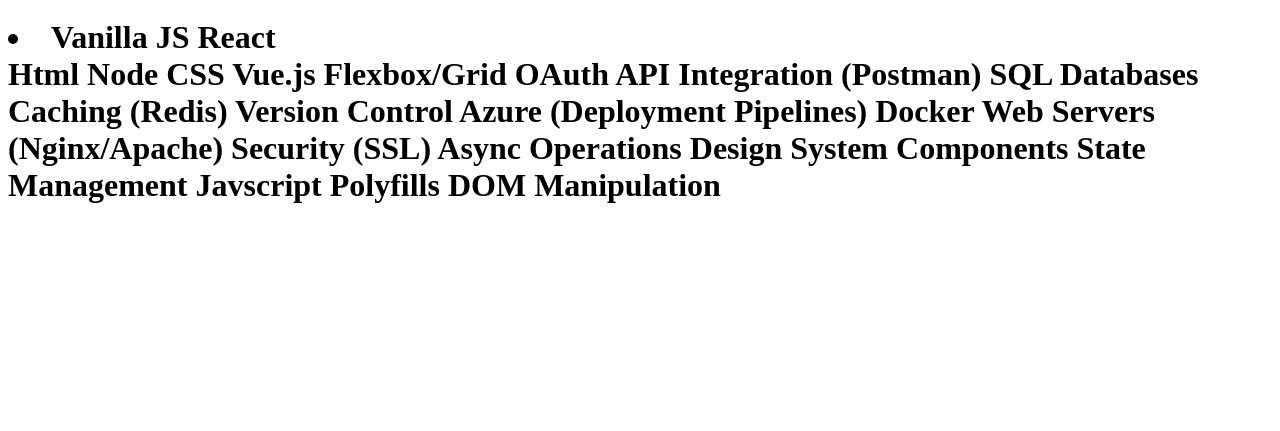
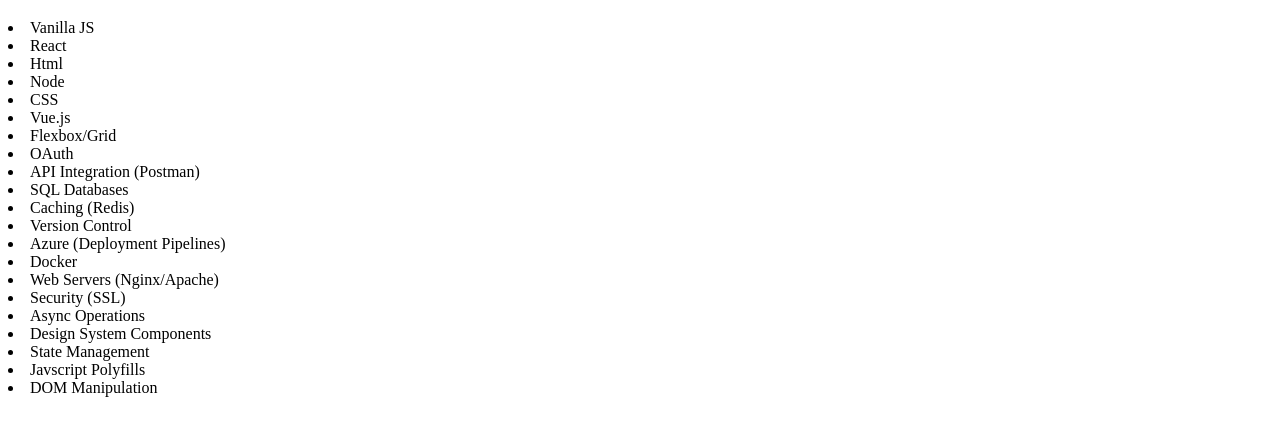
Before and after one commit to ZacharyLawCode/Main, a website: page index.html in a window 1280 px wide. Shown: the part 61-492 px from the top of the page. Drawn offline with Linux system fonts and the light colour scheme.

Commit message:
Update index.html

```diff
--- a/index.html
+++ b/index.html
@@ -9,28 +9,28 @@
 <body>
     <h1>Hello, World!</h1>
 
-    <h1>
-        <li>Vanilla JS
-        React</li>
-        Html
-        Node
-        CSS
-        Vue.js
-        Flexbox/Grid
-        OAuth
-        API Integration (Postman)
-        SQL Databases
-        Caching (Redis)
-        Version Control
-        Azure (Deployment Pipelines)
-        Docker
-        Web Servers (Nginx/Apache)
-        Security (SSL)
-        Async Operations
-        Design System Components
-        State Management
-        Javscript Polyfills
-        DOM Manipulation
-    </h1>
+    <p>
+        <li>Vanilla JS</li>
+        <li>React</li>
+        <li>Html</li>
+        <li>Node</li>
+        <li>CSS</li>
+        <li>Vue.js</li>
+        <li>Flexbox/Grid</li>
+        <li>OAuth</li>
+        <li>API Integration (Postman)</li>
+        <li>SQL Databases</li>
+        <li>Caching (Redis)</li>
+        <li>Version Control</li>
+        <li>Azure (Deployment Pipelines)</li>
+        <li>Docker</li>
+        <li>Web Servers (Nginx/Apache)</li>
+        <li>Security (SSL)</li>
+        <li>Async Operations</li>
+        <li>Design System Components</li>
+        <li>State Management</li>
+        <li>Javscript Polyfills</li>
+        <li>DOM Manipulation</li>
+        </p>
 </body>
 </html>
```
